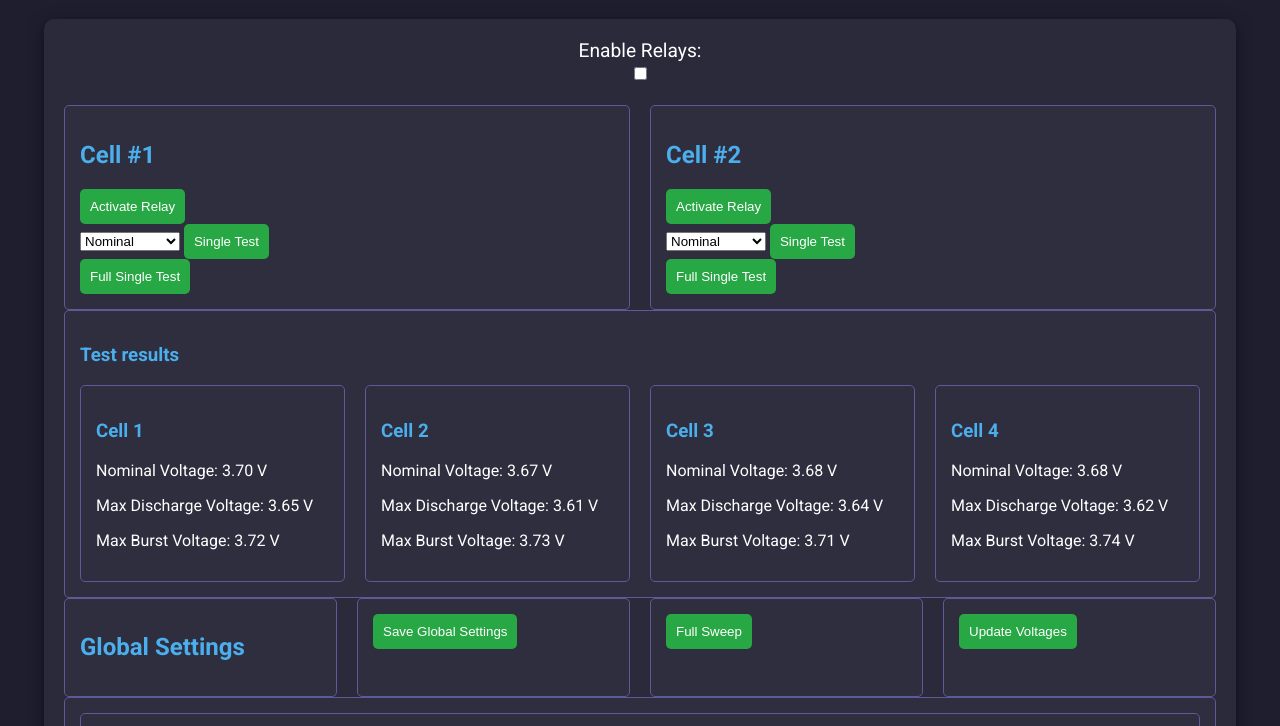
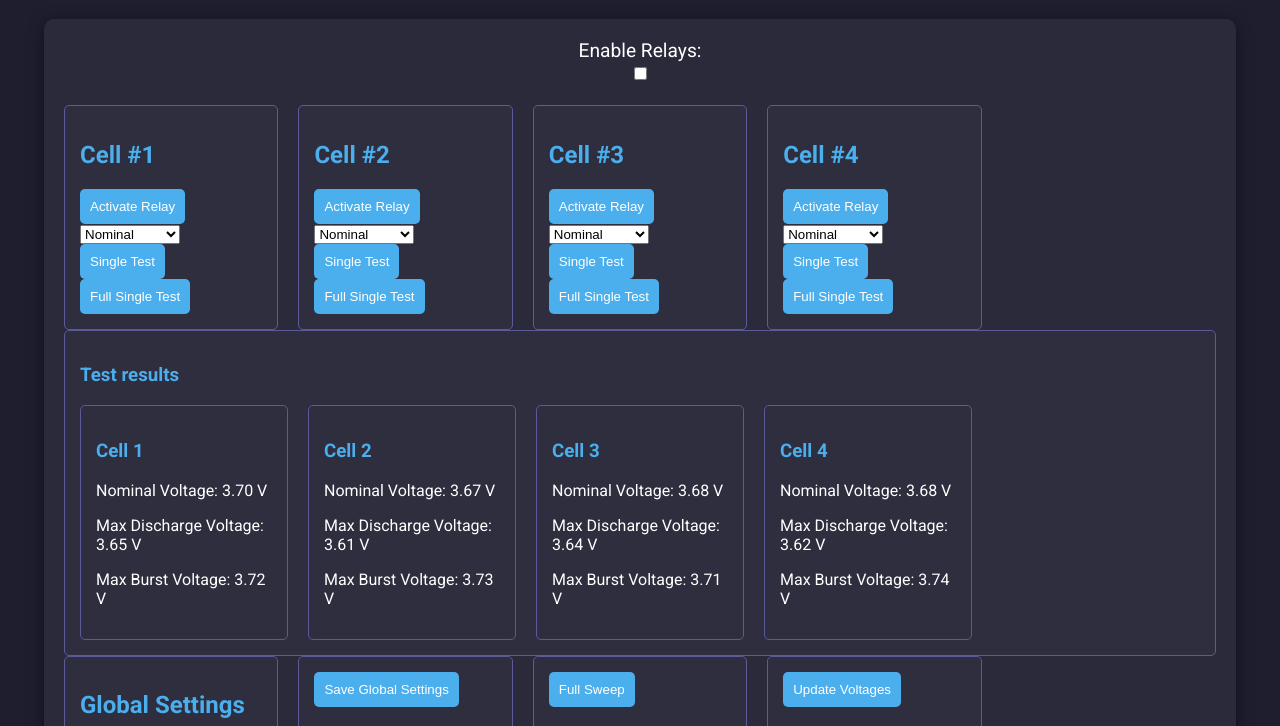
Before and after one commit to elextron/Battery-tester-18650, a plain HTML site: page Source/index.html in a window 1280 px wide. Shown: the part 62-788 px from the top of the page. Drawn offline with Linux system fonts and the light colour scheme.

Commit message:
Update index.html

```diff
--- a/Source/index.html
+++ b/Source/index.html
@@ -34,7 +34,7 @@
             padding: 15px;
         }
         button {
-            background-color: #28a745;
+            background-color: #4CAFED;
             color: white;
             border: none;
             border-radius: 5px;
@@ -54,9 +54,10 @@
         }
         .grid {
             display: grid;
-            grid-template-columns: repeat(auto-fit, minmax(200px, 1fr));
+            grid-template-columns: repeat(auto-fill, minmax(200px, 1fr));
             gap: 20px;
         }
+
         .slider-container {
             text-align: center;
             margin-bottom: 20px;
@@ -127,10 +128,36 @@
             renderVoltageCards();
         }
 
-        document.addEventListener("DOMContentLoaded", () => {
-            renderVoltageCards();
-            setInterval(updateVoltages, 1000);
-        });
+        function renderRelays() {
+            const relayGrid = document.getElementById("relayGrid");
+            relayGrid.innerHTML = ""; // Clear existing content
+
+            Voltages.forEach((volts, relay) => {
+                const relayDiv = document.createElement("div");
+                relayDiv.className = "cell";
+                relayDiv.innerHTML = `
+                    <h2 id="cellText${relay + 1}">Cell #${relay + 1}</h2>
+                    <button class="activate-relay" onclick="activateRelay(${relay})">Activate Relay</button>
+                    <div class="single-test">
+                        <select id="testMode${relay + 1}">
+                            <option value="0">Nominal</option>
+                            <option value="1">Const DCHG</option>
+                            <option value="2">Burst DCHG</option>
+                        </select>
+                        <button onclick="singleTest(${relay + 1}, document.getElementById('testMode${relay + 1}').value)">Single Test</button>
+                    </div>
+                    <button onclick="fullSingleTest(${relay + 1})">Full Single Test</button>
+                `;
+                relayGrid.appendChild(relayDiv);
+            });
+        }
+
+document.addEventListener("DOMContentLoaded", () => {
+    renderRelays();
+    renderVoltageCards();
+    setInterval(updateVoltages, 1000);
+});
+
     </script>
 </head>
 <body>
@@ -144,38 +171,9 @@
             </label>
         </div>
 
-        <div class="grid">
-            <!-- Cell 1 -->
-            <div class="cell">
-                <h2 id="cellText1">Cell #1</h2>
-                <button class="activate-relay" onclick="activateRelay(0)">Activate Relay</button>
-                <div class="single-test">
-                    <select id="testMode1">
-                        <option value="0">Nominal</option>
-                        <option value="1">Const DCHG</option>
-                        <option value="2">Burst DCHG</option>
-                    </select>
-                    <button onclick="singleTest(1, document.getElementById('testMode1').value)">Single Test</button>
-                </div>
-                <button onclick="fullSingleTest(1)">Full Single Test</button>
-            </div>
-            <!-- Repeat for other cells -->
-            <!-- Cell 2 -->
-            <div class="cell">
-                <h2 id="cellText2">Cell #2</h2>
-                <button class="activate-relay" onclick="activateRelay(1)">Activate Relay</button>
-                <div class="single-test">
-                    <select id="testMode2">
-                        <option value="0">Nominal</option>
-                        <option value="1">Const DCHG</option>
-                        <option value="2">Burst DCHG</option>
-                    </select>
-                    <button onclick="singleTest(2, document.getElementById('testMode2').value)">Single Test</button>
-                </div>
-                <button onclick="fullSingleTest(2)">Full Single Test</button>
-            </div>
+        <div id="relayGrid" class="grid">
+            <!-- Relays will be rendered dynamically -->
         </div>
-
 
 		<div class="cell">
         <h3>Test results</h3>
```
